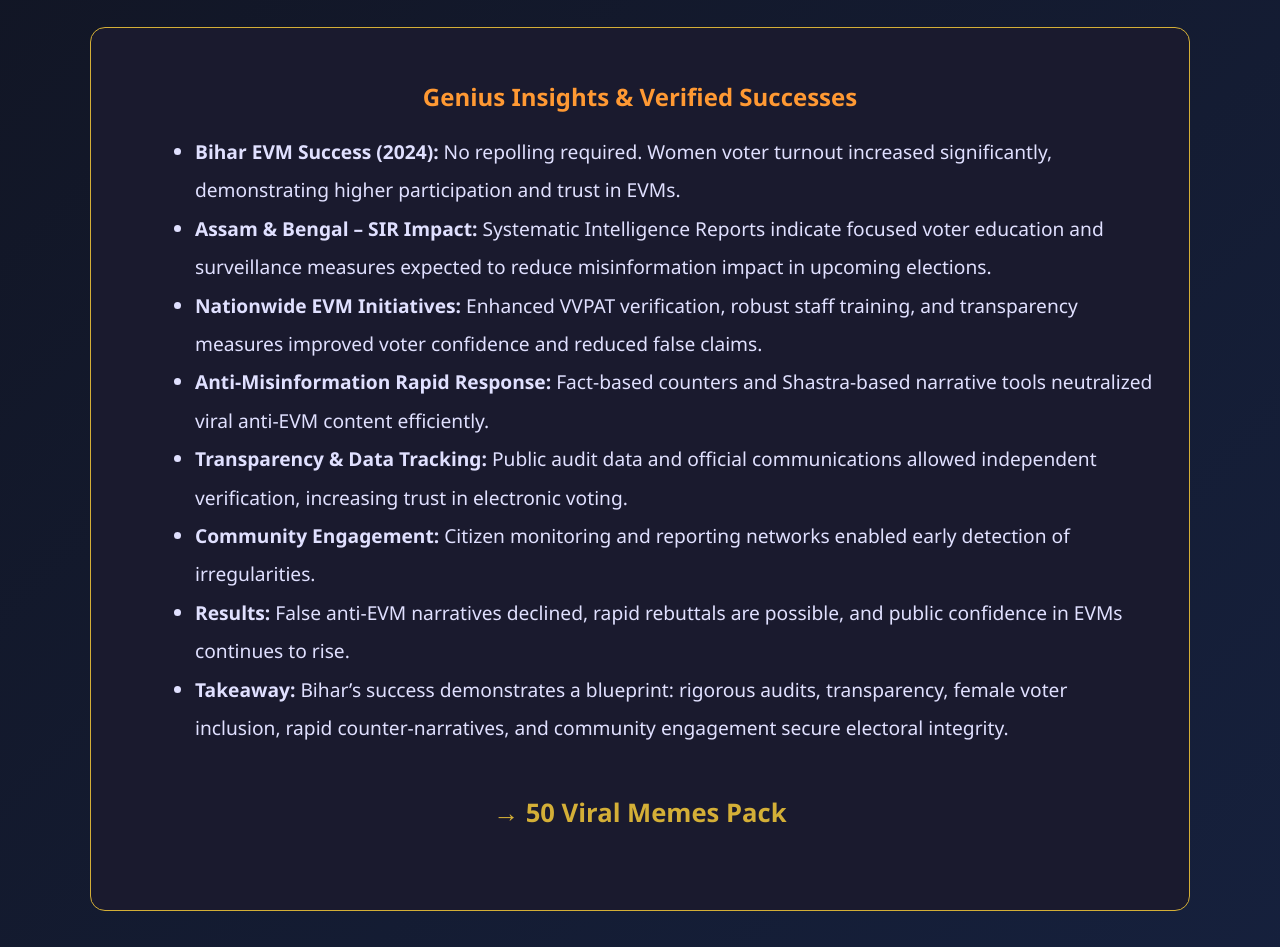
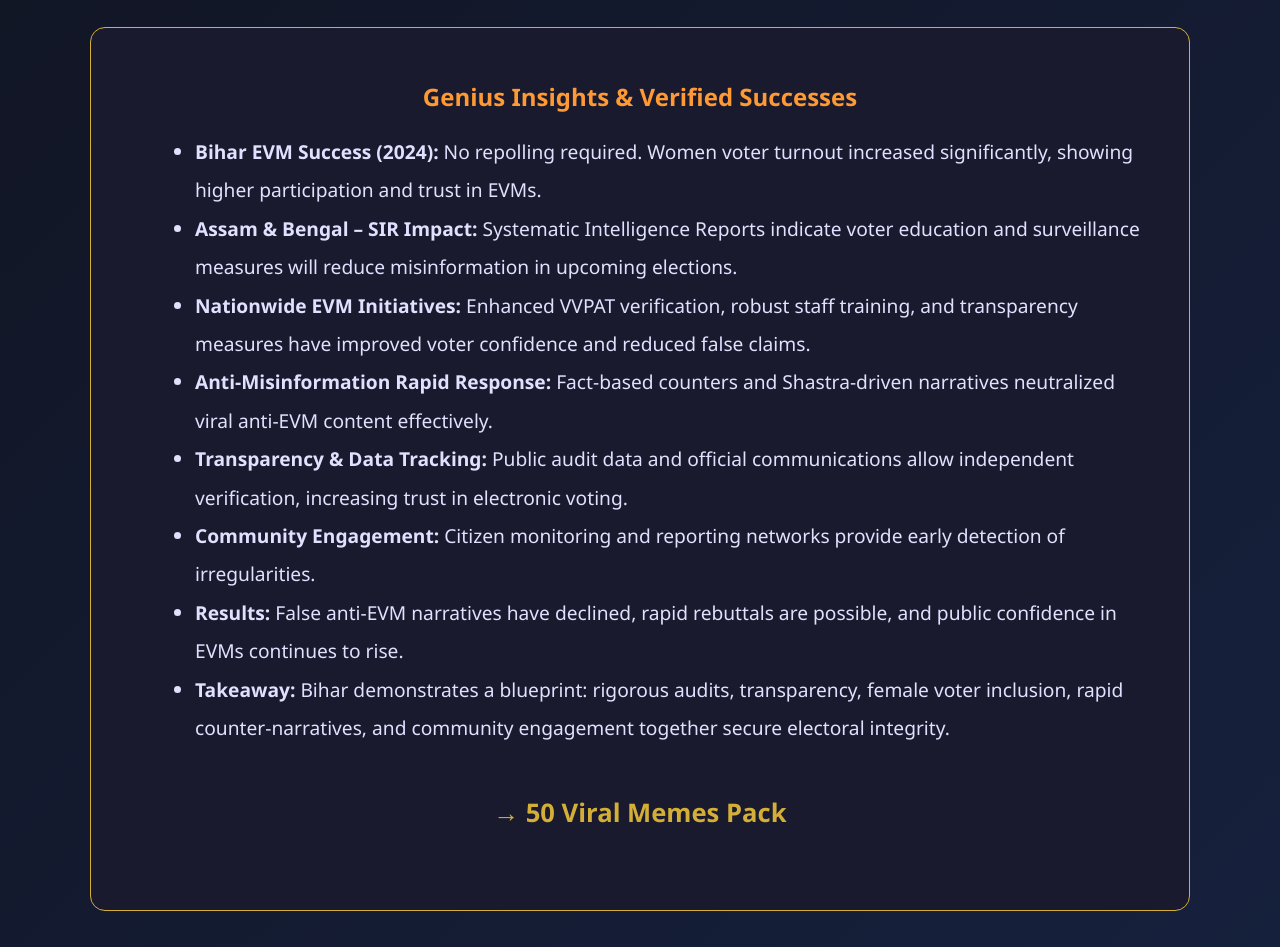
Before and after one commit to HelixOriginator/EVM-Truth-India, a plain HTML site: page index.html in a window 1280 px wide. Shown: the part 1500-2447 px from the top of the page. Drawn offline with Linux system fonts and the light colour scheme.

Commit message:
Update index.html

```diff
--- a/index.html
+++ b/index.html
@@ -81,14 +81,14 @@
 
         <div class="insights">
             <ul>
-                <li><strong>Bihar EVM Success (2024):</strong> No repolling required. Women voter turnout increased significantly, demonstrating higher participation and trust in EVMs.</li>
-                <li><strong>Assam & Bengal – SIR Impact:</strong> Systematic Intelligence Reports indicate focused voter education and surveillance measures expected to reduce misinformation impact in upcoming elections.</li>
-                <li><strong>Nationwide EVM Initiatives:</strong> Enhanced VVPAT verification, robust staff training, and transparency measures improved voter confidence and reduced false claims.</li>
-                <li><strong>Anti-Misinformation Rapid Response:</strong> Fact-based counters and Shastra-based narrative tools neutralized viral anti-EVM content efficiently.</li>
-                <li><strong>Transparency & Data Tracking:</strong> Public audit data and official communications allowed independent verification, increasing trust in electronic voting.</li>
-                <li><strong>Community Engagement:</strong> Citizen monitoring and reporting networks enabled early detection of irregularities.</li>
-                <li><strong>Results:</strong> False anti-EVM narratives declined, rapid rebuttals are possible, and public confidence in EVMs continues to rise.</li>
-                <li><strong>Takeaway:</strong> Bihar’s success demonstrates a blueprint: rigorous audits, transparency, female voter inclusion, rapid counter-narratives, and community engagement secure electoral integrity.</li>
+                <li><strong>Bihar EVM Success (2024):</strong> No repolling required. Women voter turnout increased significantly, showing higher participation and trust in EVMs.</li>
+                <li><strong>Assam & Bengal – SIR Impact:</strong> Systematic Intelligence Reports indicate voter education and surveillance measures will reduce misinformation in upcoming elections.</li>
+                <li><strong>Nationwide EVM Initiatives:</strong> Enhanced VVPAT verification, robust staff training, and transparency measures have improved voter confidence and reduced false claims.</li>
+                <li><strong>Anti-Misinformation Rapid Response:</strong> Fact-based counters and Shastra-driven narratives neutralized viral anti-EVM content effectively.</li>
+                <li><strong>Transparency & Data Tracking:</strong> Public audit data and official communications allow independent verification, increasing trust in electronic voting.</li>
+                <li><strong>Community Engagement:</strong> Citizen monitoring and reporting networks provide early detection of irregularities.</li>
+                <li><strong>Results:</strong> False anti-EVM narratives have declined, rapid rebuttals are possible, and public confidence in EVMs continues to rise.</li>
+                <li><strong>Takeaway:</strong> Bihar demonstrates a blueprint: rigorous audits, transparency, female voter inclusion, rapid counter-narratives, and community engagement together secure electoral integrity.</li>
             </ul>
         </div>
 
```
